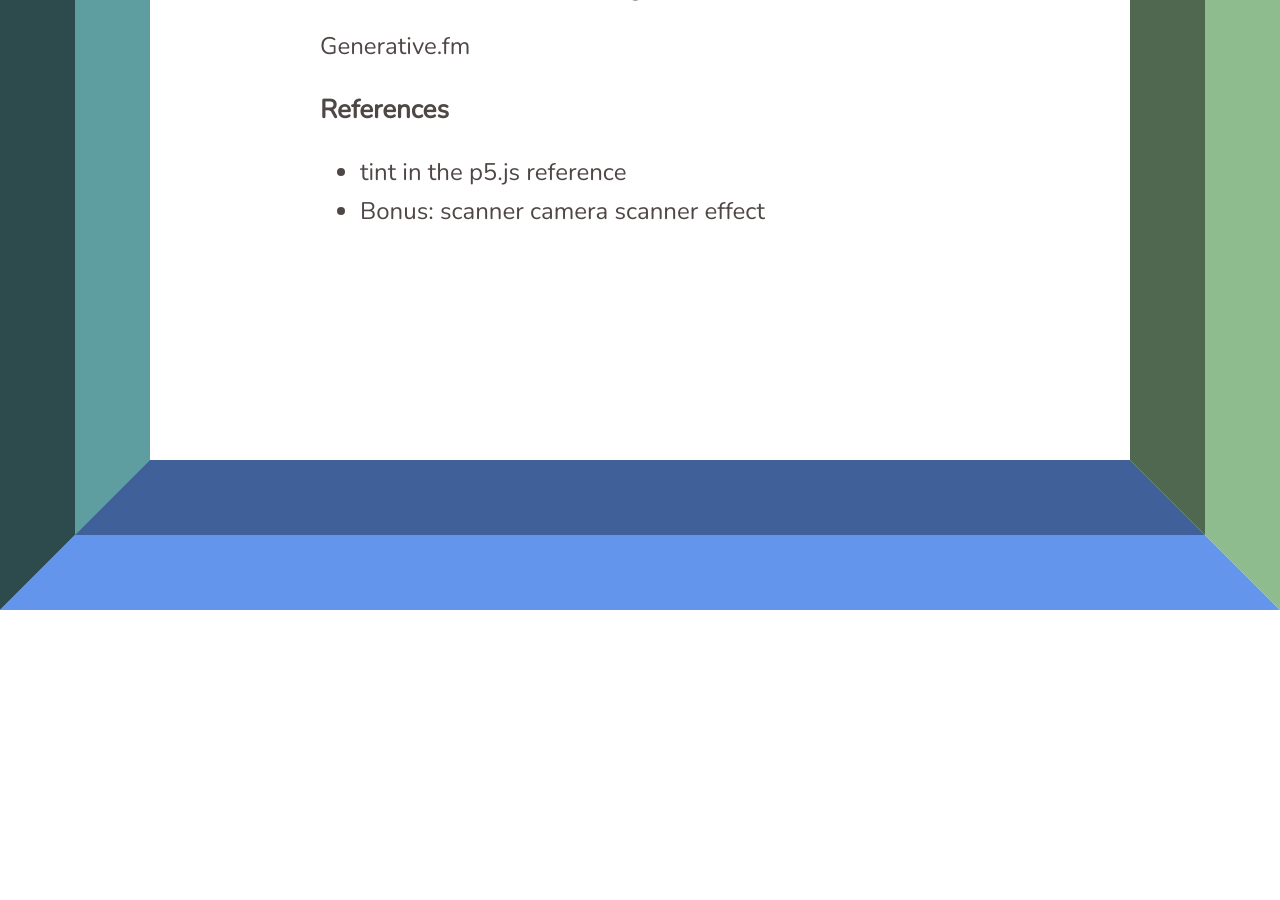
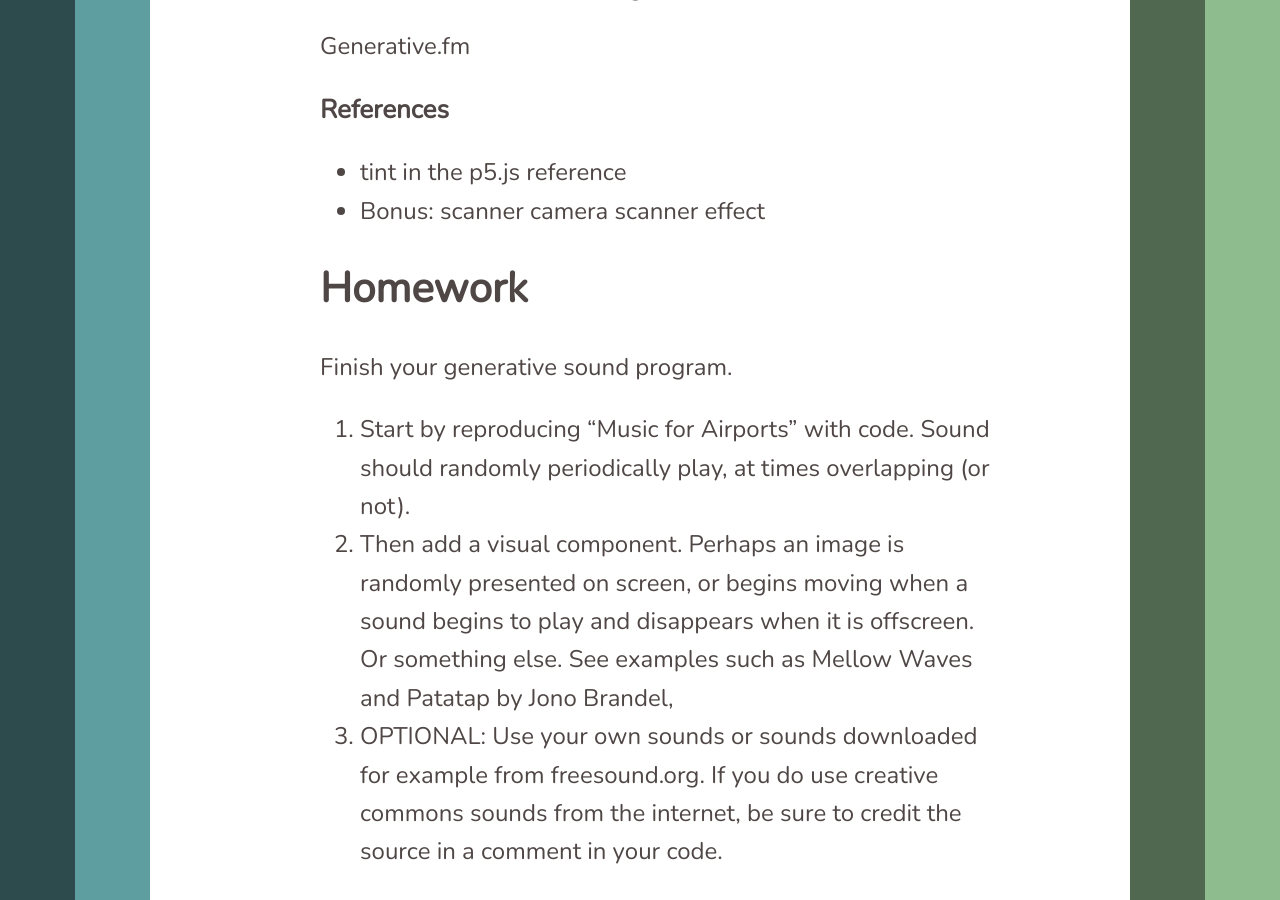
Before and after one commit to lee2sman/p4va_fall2024, a Jekyll site: the page built from _posts/2024-10-24-week9.md, in a window 1280 px wide and 900 px high, scrolled down 7615 px. Built offline with Jekyll 4.4.1, drawn with Linux system fonts in a browser that asks for light colours; nearby versions of some CDN libraries; before the commit the page ends 8225 px from its top, so only the background shows below that.

Commit message:
update week9

```diff
--- a/_posts/2024-10-24-week9.md
+++ b/_posts/2024-10-24-week9.md
@@ -207,3 +207,11 @@ Brian Eno - How to Make Original Ambient Music [video](https://www.youtube.com/w
 
 - [tint](https://p5js.org/reference/#/p5/tint) in the p5.js reference
 - Bonus: [scanner](https://editor.p5js.org/2sman/sketches/lpHzd_apl) camera scanner effect
+
+## Homework
+
+Finish your generative sound program.
+
+1. Start by reproducing "Music for Airports" with code. Sound should randomly periodically play, at times overlapping (or not).
+2. Then add a visual component. Perhaps an image is randomly presented on screen, or begins moving when a sound begins to play and disappears when it is offscreen. Or something else. See examples such as [Mellow Waves](https://www.jono.fyi/Mellow-Waves) and [Patatap](https://www.jono.fyi/Patatap) by Jono Brandel,
+3. OPTIONAL: Use your own sounds or sounds downloaded for example from freesound.org. If you do use creative commons sounds from the internet, be sure to credit the source in a comment in your code.
```
